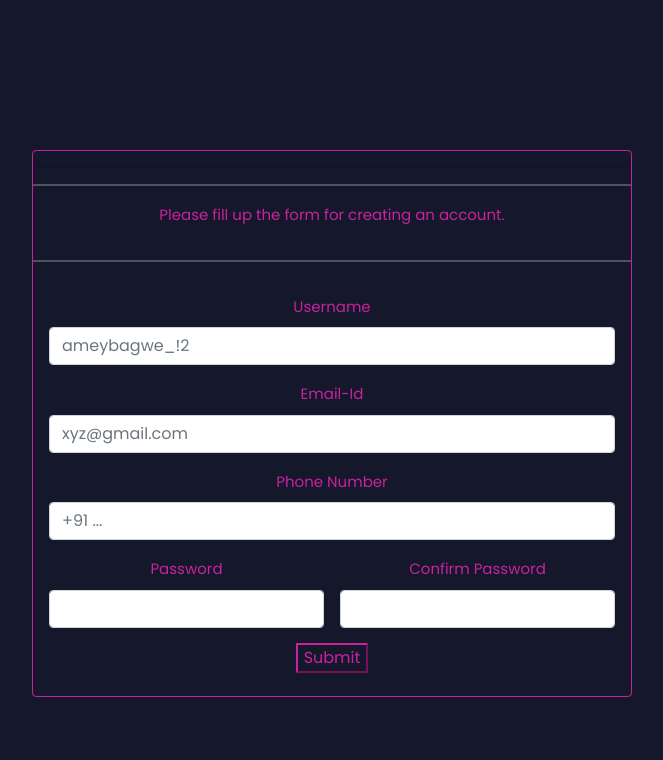
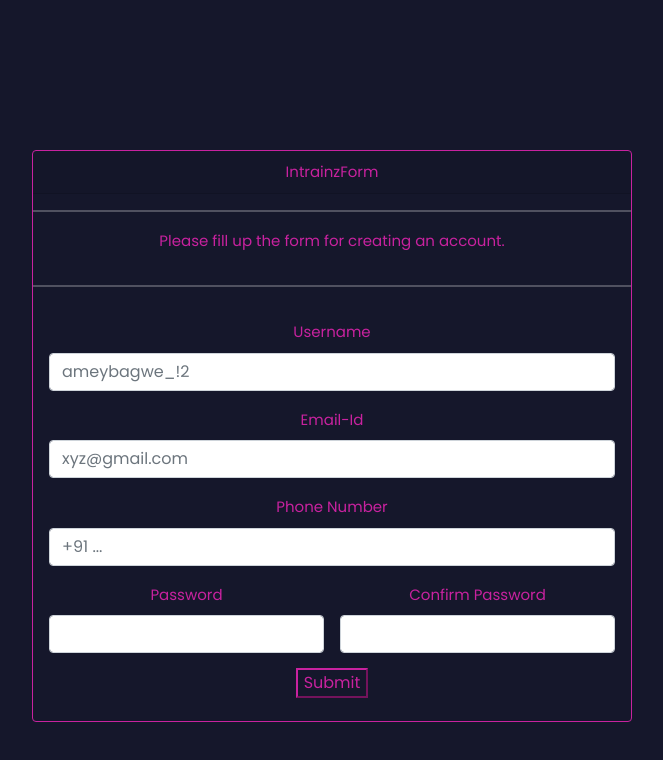
Before and after one commit to ameybagwe12/FormValidation, a plain HTML site: page index.html in a window 1280 px wide. Shown: the whole page, without its empty margins (308-971 px from the left). Drawn offline with nearby package versions, Linux system fonts and the light colour scheme.

Commit message:
First Commit

```diff
--- a/index.html
+++ b/index.html
@@ -12,6 +12,7 @@
     <div class="container">
     <div class="card text-center" style="width: 600px;">
         <div class="card-header">
+            IntrainzForm
           </div>
           <hr>
           <p class="card-text">Please fill up the form for creating an account.</p>
```
